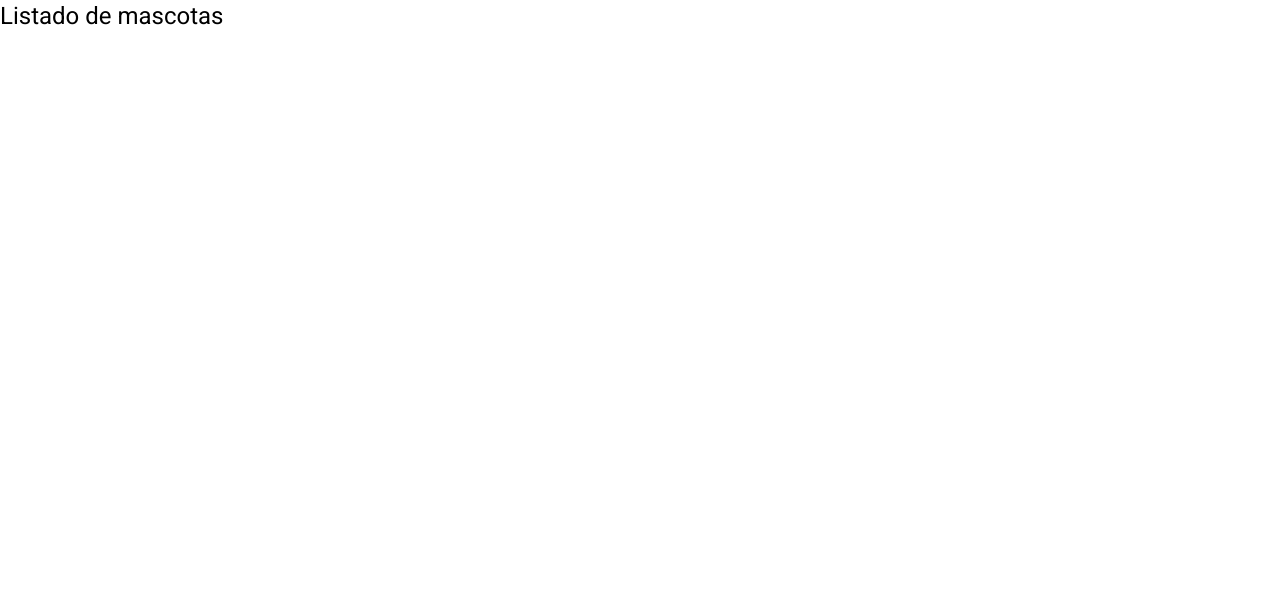
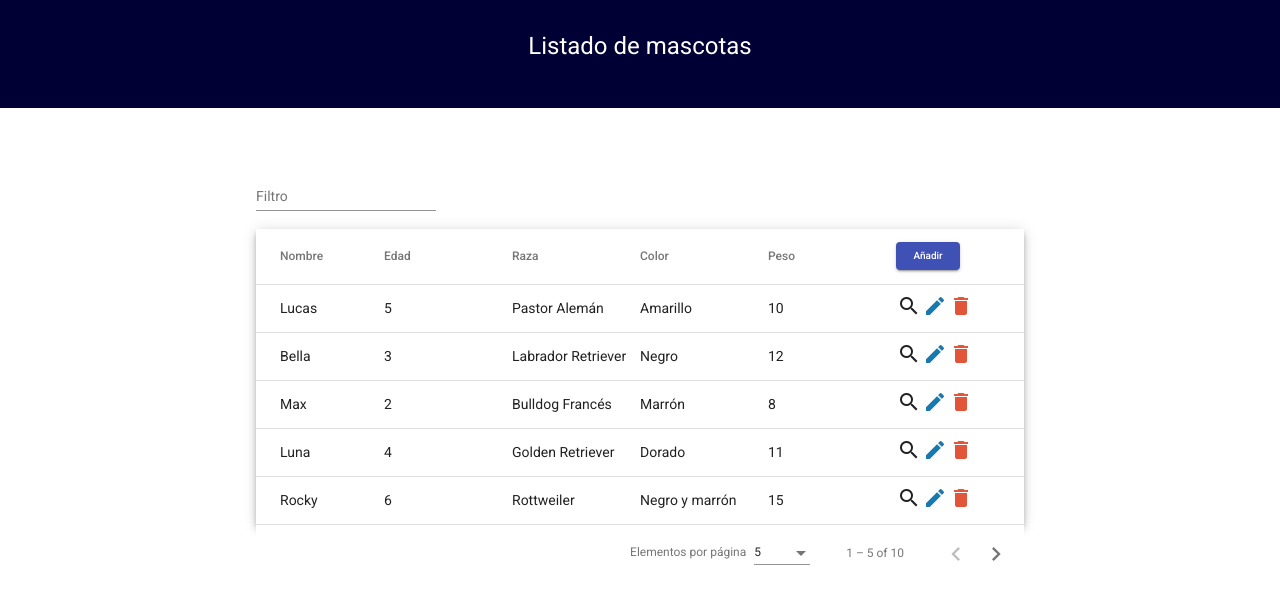
Before and after one commit to acampanogalan/FE-Mascotas-Curso, an Angular app: page /listMascotas in a window 1280 px wide. Before the commit this address led to /. Shown: the top 604 px of the page. Built offline with nearby package versions, Linux system fonts and the light colour scheme.

Commit message:
Listado y ver hechos

```diff
--- a/src/app/app-routing.module.ts
+++ b/src/app/app-routing.module.ts
@@ -1,7 +1,17 @@
 import { NgModule } from '@angular/core';
 import { RouterModule, Routes } from '@angular/router';
+import { ListadoMascotasComponent } from './components/listado-mascotas/listado-mascotas.component';
+import { AgregarEditarMascotaComponent } from './components/agregar-editar-mascota/agregar-editar-mascota.component';
+import { VerMascotaComponent } from './components/ver-mascota/ver-mascota.component';
 
-const routes: Routes = [];
+const routes: Routes = [
+  { path: '', redirectTo: '/listMascotas', pathMatch: 'full' },
+  { path: 'listMascotas', component: ListadoMascotasComponent},
+  { path: 'agregarMascota', component: AgregarEditarMascotaComponent},
+  { path: 'verMascota/:id', component: VerMascotaComponent},
+  { path: 'editarMascota/:id', component: AgregarEditarMascotaComponent},
+  { path: '**', redirectTo: '/listMascotas', pathMatch: 'full' }
+];
 
 @NgModule({
   imports: [RouterModule.forRoot(routes)],
--- a/src/app/app.component.html
+++ b/src/app/app.component.html
@@ -1 +1 @@
-<app-listado-mascotas></app-listado-mascotas>
+<router-outlet></router-outlet>
--- a/src/app/components/listado-mascotas/listado-mascotas.component.css
+++ b/src/app/components/listado-mascotas/listado-mascotas.component.css
@@ -0,0 +1,31 @@
+table {
+    width: 100%;
+}
+
+td,
+th {
+    width: 15%;
+}
+
+.mat-mdc-form-field {
+    font-size: 14px;
+    width: 100%;
+}
+
+mat-icon {
+    cursor: pointer;
+    margin: 1px;
+}
+
+.delete {
+    color: #E15639;
+}
+
+.edit {
+    color: #1878B0;
+}
+
+.btn-agregar {
+    font-size: 10px;
+    line-height: 28px;
+}
--- a/src/app/components/listado-mascotas/listado-mascotas.component.html
+++ b/src/app/components/listado-mascotas/listado-mascotas.component.html
@@ -1,3 +1,64 @@
 <div class="title">
     <h1>Listado de mascotas</h1>
 </div>
+
+<div class="container">
+    <mat-form-field>
+        <mat-label>Filtro</mat-label>
+        <input matInput (keyup)="applyFilter($event)" placeholder="Buscar" #input autocomplete="off">
+    </mat-form-field>
+
+    <table mat-table [dataSource]="dataSource" class="mat-elevation-z5" matSort>
+
+        <!--- Note that these columns can be defined in any order.
+              The actual rendered columns are set as a property on the row definition" -->
+
+        <!-- Name Column -->
+        <ng-container matColumnDef="nombre">
+            <th mat-header-cell *matHeaderCellDef mat-sort-header> Nombre </th>
+            <td mat-cell *matCellDef="let element"> {{element.nombre}} </td>
+        </ng-container>
+
+        <!-- Edad Column -->
+        <ng-container matColumnDef="edad">
+            <th mat-header-cell *matHeaderCellDef mat-sort-header> Edad </th>
+            <td mat-cell *matCellDef="let element"> {{element.edad}} </td>
+        </ng-container>
+
+        <!-- Raza Column -->
+        <ng-container matColumnDef="raza">
+            <th mat-header-cell *matHeaderCellDef mat-sort-header> Raza </th>
+            <td mat-cell *matCellDef="let element"> {{element.raza}} </td>
+        </ng-container>
+
+        <!-- Color Column -->
+        <ng-container matColumnDef="color">
+            <th mat-header-cell *matHeaderCellDef mat-sort-header> Color </th>
+            <td mat-cell *matCellDef="let element"> {{element.color}} </td>
+        </ng-container>
+
+        <!-- Peso Column -->
+        <ng-container matColumnDef="peso">
+            <th mat-header-cell *matHeaderCellDef mat-sort-header> Peso </th>
+            <td mat-cell *matCellDef="let element"> {{element.peso}} </td>
+        </ng-container>
+
+        <!-- Acciones Column -->
+        <ng-container matColumnDef="acciones">
+            <th mat-header-cell *matHeaderCellDef> <button routerLink="/agregarMascota" class="btn-agregar" mat-raised-button color="primary">Añadir</button> </th>
+            <td mat-cell *matCellDef="let element">
+
+                <mat-icon [routerLink]="['/verMascota', 1]" matTooltip="Buscar">search</mat-icon>
+                <mat-icon routerLink="/editarMascota/2" class="edit">edit</mat-icon>
+                <mat-icon matTooltip="Eliminar" class="delete">delete</mat-icon>
+            </td>
+        </ng-container>
+
+
+        <tr mat-header-row *matHeaderRowDef="displayedColumns"></tr>
+        <tr mat-row *matRowDef="let row; columns: displayedColumns;"></tr>
+
+    </table>
+    <mat-paginator [pageSizeOptions]="[5, 10, 15]" aria-label="Select page of periodic elements">
+    </mat-paginator>
+</div>
--- a/src/app/components/listado-mascotas/listado-mascotas.component.ts
+++ b/src/app/components/listado-mascotas/listado-mascotas.component.ts
@@ -1,11 +1,50 @@
-import { Component, OnInit } from '@angular/core';
+import { AfterViewInit, Component, OnInit, ViewChild } from '@angular/core';
+import { MatPaginator } from '@angular/material/paginator';
+import { MatSort } from '@angular/material/sort';
+import { MatTableDataSource } from '@angular/material/table';
+import { Mascota } from 'src/app/interfaces/mascota';
+
+const ELEMENT_DATA: Mascota[] = [
+  { nombre: 'Lucas', edad: 5, raza: 'Pastor Alemán', color: 'Amarillo', peso: 10 },
+  { nombre: 'Bella', edad: 3, raza: 'Labrador Retriever', color: 'Negro', peso: 12 },
+  { nombre: 'Max', edad: 2, raza: 'Bulldog Francés', color: 'Marrón', peso: 8 },
+  { nombre: 'Luna', edad: 4, raza: 'Golden Retriever', color: 'Dorado', peso: 11 },
+  { nombre: 'Rocky', edad: 6, raza: 'Rottweiler', color: 'Negro y marrón', peso: 15 },
+  { nombre: 'Coco', edad: 1, raza: 'Chihuahua', color: 'Marrón claro', peso: 3 },
+  { nombre: 'Daisy', edad: 4, raza: 'Bulldog Inglés', color: 'Blanco y marrón', peso: 14 },
+  { nombre: 'Leo', edad: 7, raza: 'Dálmata', color: 'Blanco y negro', peso: 12 },
+  { nombre: 'Lola', edad: 2, raza: 'Boxer', color: 'Atigrado', peso: 9 },
+  { nombre: 'Milo', edad: 3, raza: 'Poodle', color: 'Blanco', peso: 7 }
+];
+
 
 @Component({
   selector: 'app-listado-mascotas',
   templateUrl: './listado-mascotas.component.html',
   styleUrls: ['./listado-mascotas.component.css']
 })
-export class ListadoMascotasComponent implements OnInit {
+export class ListadoMascotasComponent implements OnInit, AfterViewInit  {
+
+  displayedColumns: string[] = ['nombre', 'edad', 'raza', 'color', 'peso', 'acciones'];
+  dataSource = new MatTableDataSource<Mascota>(ELEMENT_DATA);
+
+  @ViewChild(MatPaginator) paginator!: MatPaginator;
+  @ViewChild(MatSort) sort!: MatSort;
+
+  ngAfterViewInit() {
+    this.dataSource.paginator = this.paginator;
+    this.paginator._intl.itemsPerPageLabel = 'Elementos por página';
+    this.dataSource.sort = this.sort;
+  }
+
+  applyFilter(event: Event) {
+    const filterValue = (event.target as HTMLInputElement).value;
+    this.dataSource.filter = filterValue.trim().toLowerCase();
+
+    if (this.dataSource.paginator) {
+      this.dataSource.paginator.firstPage();
+    }
+  }
 
   constructor() { }
 
--- a/src/app/components/ver-mascota/ver-mascota.component.css
+++ b/src/app/components/ver-mascota/ver-mascota.component.css
@@ -0,0 +1,4 @@
+.card{
+    text-align: center;
+    box-shadow: 0 4px 8px 0 rgba(0,0,0,0.2);
+}
--- a/src/app/components/ver-mascota/ver-mascota.component.html
+++ b/src/app/components/ver-mascota/ver-mascota.component.html
@@ -1 +1,18 @@
-<p>ver-mascota works!</p>
+<div class="title">
+    <h1>Ver mascotas</h1>
+</div>
+
+<div class="container">
+    <mat-card class="card">
+        <mat-card-title>Lucas</mat-card-title>
+        <mat-card-content>
+            <p><strong>Raza:</strong> Labrador</p>
+            <p><strong>Color:</strong> Azul</p>
+            <p><strong>Peso:</strong> 5 kg</p>
+            <p><strong>Edad:</strong> 2 años</p>
+        </mat-card-content>
+        <mat-card-actions>
+            <button routerLink="/listMascotas" mat-raised-button>Volver</button>
+        </mat-card-actions>
+    </mat-card>
+</div>
--- /dev/null
+++ b/src/app/shared/shared.module.ts
@@ -0,0 +1,43 @@
+import { NgModule } from '@angular/core';
+import { CommonModule } from '@angular/common';
+
+//Angular Material
+import { MatSlideToggleModule } from '@angular/material/slide-toggle';
+import { MatTableModule } from '@angular/material/table';
+import { MatPaginatorModule } from '@angular/material/paginator';
+import { MatSortModule } from '@angular/material/sort';
+import { MatInputModule } from '@angular/material/input';
+import { MatFormFieldModule } from '@angular/material/form-field';
+import {MatIconModule} from '@angular/material/icon';
+import {MatTooltipModule} from '@angular/material/tooltip';
+import {MatButtonModule} from '@angular/material/button';
+import {MatCardModule} from '@angular/material/card';
+
+@NgModule({
+  declarations: [],
+  imports: [
+    CommonModule,
+    MatSlideToggleModule,
+    MatTableModule,
+    MatPaginatorModule,
+    MatSortModule,
+    MatInputModule,
+    MatFormFieldModule,
+    MatIconModule,
+    MatTooltipModule,
+    MatButtonModule,
+    MatCardModule
+  ], exports: [
+    MatSlideToggleModule,
+    MatTableModule,
+    MatPaginatorModule,
+    MatSortModule,
+    MatInputModule,
+    MatFormFieldModule,
+    MatIconModule,
+    MatTooltipModule,
+    MatButtonModule,
+    MatCardModule
+  ]
+})
+export class SharedModule { }
--- a/src/index.html
+++ b/src/index.html
@@ -2,7 +2,7 @@
 <html lang="en">
 <head>
   <meta charset="utf-8">
-  <title>FEMascotasCurso</title>
+  <title>Listado de mascotas</title>
   <base href="/">
   <meta name="viewport" content="width=device-width, initial-scale=1">
   <link rel="icon" type="image/x-icon" href="favicon.ico">
--- a/src/styles.css
+++ b/src/styles.css
@@ -2,3 +2,14 @@
 
 html, body { height: 100%; }
 body { margin: 0; font-family: Roboto, "Helvetica Neue", sans-serif; }
+
+.title {
+    padding: 30px;
+    background-color: #000035;
+    text-align: center;
+    color: white;
+}
+
+.container {
+    margin: 5% 20%;
+}
```
Also changed, not shown: src/app/app.module.ts (+6 -6 lines).
